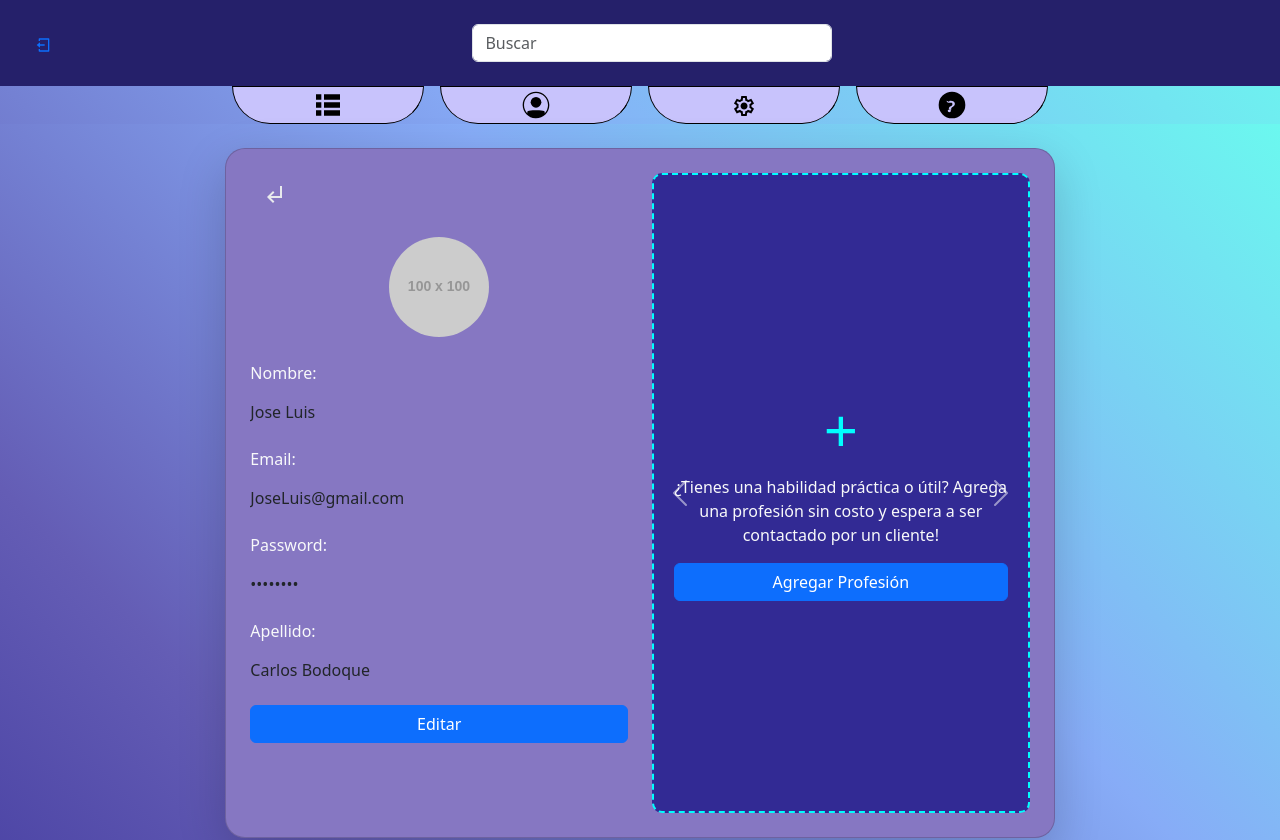
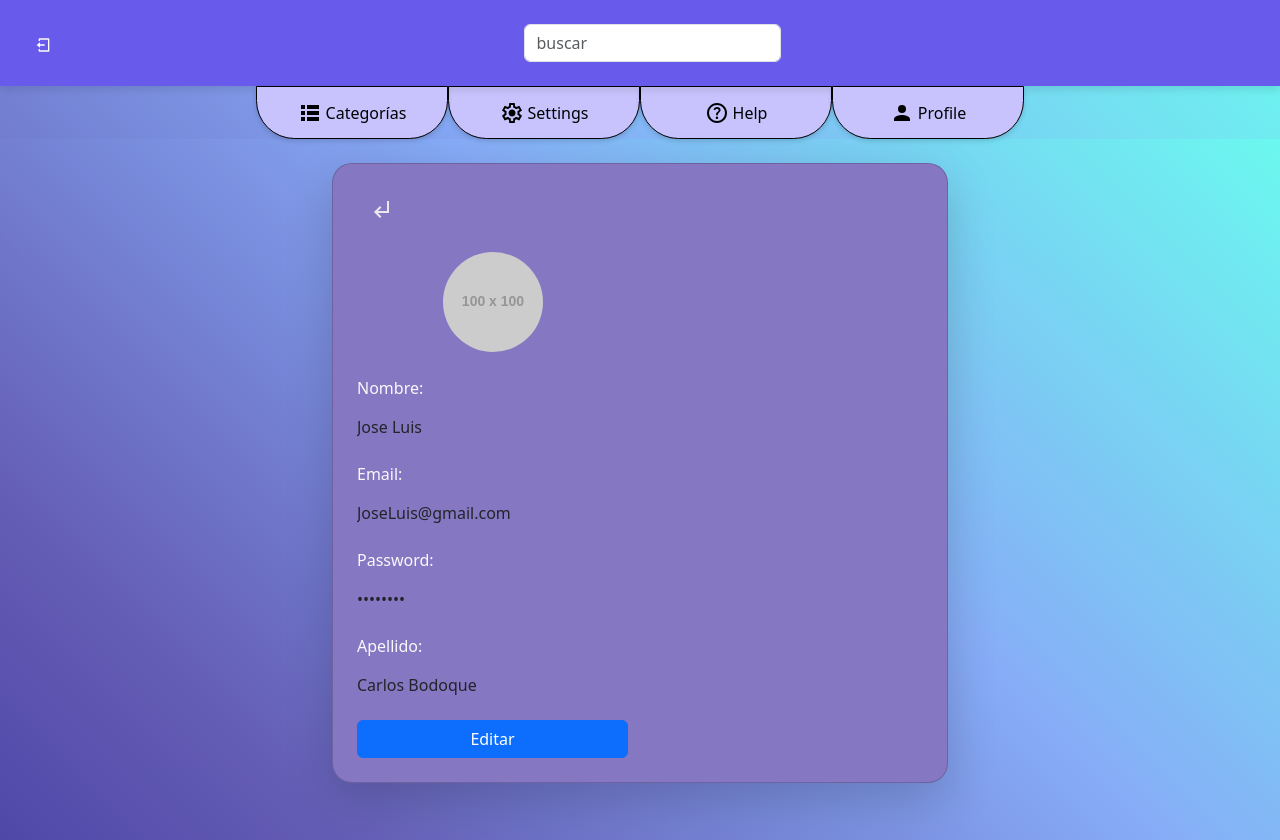
Before and after one commit to Ingbakk16/FrontProyectFinal, a React (Vite) app: page /profile in a window 1280 px wide. Shown: the top 840 px of the page. Built offline with nearby package versions, Linux system fonts and the light colour scheme; sample sign-in values are in the browser's storage.

Commit message:
header esteticamente areglado

```diff
--- a/src/components/ProfileUser/Profile.jsx
+++ b/src/components/ProfileUser/Profile.jsx
@@ -71,7 +71,7 @@ const Profile = ({ Name, Email, Surname, Password, profileImage }) => {
 
       <Container fluid className="py-4" style={{ background: "linear-gradient(45deg, #322A94, #645DB5, #87ACF7, #6BF8EF)", minHeight: "calc(100vw - 56px - 40px)" }}>
         <Row className="justify-content-center">
-          <Col md={8}>
+          <Col md={6}>
             <Card className="p-4 shadow-lg" style={{ backgroundColor: "#8677C2", borderRadius: "20px" }}>
               <Row>
                 <Col md={6}>
@@ -152,50 +152,6 @@ const Profile = ({ Name, Email, Surname, Password, profileImage }) => {
                     )}
                   </Form>
                 </Col>
-
-                <Col md={6} className="d-flex flex-column align-items-center">
-  {/* Carousel containing WorkerProfile Preview and Add Profession */}
-  <Carousel indicators={false} controls={true} className="w-100 h-100">
-    <Carousel.Item>
-      {/* WorkerProfile Preview */}
-      <div className="d-flex flex-column justify-content-center align-items-center text-light"
-        style={{
-          border: "1px solid #00FFFF",
-          borderRadius: "10px",
-          padding: "10px",
-          backgroundColor: "#2D195C",
-          height: "50vw"
-        }}>
-        <Image src={formData.profileImage} roundedCircle className="mb-2" style={{ width: "60px", height: "60px" }} />
-        <h5>{formData.Name}</h5>
-        <p>Profesion: {mono.profession}</p>
-        <Button onClick={EditWorkerHandler} variant="primary">
-          Ver Perfil
-        </Button>
-      </div>
-    </Carousel.Item>
-
-    <Carousel.Item>
-      {/* Add Profession Section */}
-      <div className="d-flex flex-column justify-content-center align-items-center"
-        style={{
-          border: "2px dashed #00FFFF",
-          borderRadius: "10px",
-          padding: "20px",
-          backgroundColor: "#322A94",
-          height: "50vw"
-        }}>
-        <div style={{ fontSize: "60px", color: "#00FFFF" }}>+</div>
-        <p className="text-light text-center">
-          ¿Tienes una habilidad práctica o útil? Agrega una profesión sin costo y espera a ser contactado por un cliente!
-        </p>
-        <Button className="w-100" onClick={WorkerRegisterHandler} variant="primary">
-          Agregar Profesión
-        </Button>
-      </div>
-    </Carousel.Item>
-  </Carousel>
-</Col>
               </Row>
             </Card>
           </Col>
--- a/src/components/header/buttons.css
+++ b/src/components/header/buttons.css
@@ -1,12 +1,83 @@
-.headers-buttons {
-    border-bottom-left-radius: 3vw; /* Esquina inferior izquierda circular */
-    border-bottom-right-radius: 3vw; /* Esquina inferior derecha circular */
-    border-top-left-radius: 0;  /* Esquinas superiores planas */
-    border-top-right-radius: 0;  /* Esquinas superiores planas */
-    height: 3vw;  /* Altura */
-    border-color: #000000;
-    width: 15vw;  /* Ancho */
-    color: #000000;
-    background-color: #C8C3FC;
-    padding: 2px;  /* Padding igual al p-2 de Bootstrap */
-  }
+/* General header styles */
+.header-navbar {
+  background-color: #685BEB;
+  box-shadow: 0 4px 8px rgba(0, 0, 0, 0.1);
+}
+
+.logout-button {
+  background-color: transparent;
+  color: #fff;
+}
+
+.menu-row {
+  display: flex;
+  justify-content: space-between;
+}
+
+.menu-container {
+  position: relative;
+  display: inline-block;
+
+}
+
+/* Estilos de los botones */
+.menu-button {
+  background-color: #C8C3FC;  /* Color de fondo */
+  color: #000000;  /* Color del texto */
+  border-bottom-left-radius: 3vw;  /* Esquina inferior izquierda circular */
+  border-bottom-right-radius: 3vw;  /* Esquina inferior derecha circular */
+  border-top-left-radius: 0;  /* Esquinas superiores planas */
+  border-top-right-radius: 0;  /* Esquinas superiores planas */
+  height: 3vw;  /* Altura del botón */
+  width: 15vw;  /* Ancho del botón */
+  padding: 2vw;
+  border-color: #000000;  /* Color del borde */
+  border-width: 1px;
+  border-style: solid;
+  display: flex;
+  align-items: center;
+  justify-content: center;
+  transition: background-color 0.3s ease;
+  box-shadow: 0 2px 5px rgba(0, 0, 0, 0.15);
+}
+
+.menu-button:hover {
+  background-color: #B0A0F0;
+}
+
+.menu-button svg {
+  margin-right: 4px;
+}
+
+/* Menú desplegable */
+.menu-dropdown {
+  position: absolute;
+  top: 100%;  /* Justo debajo del botón */
+  left: 0;
+  background-color: #C6B8FF;
+  border-radius: 0 0 8px 8px;  /* Solo bordes inferiores redondeados */
+  padding: 5px;
+  box-shadow: 0 4px 12px rgba(0, 0, 0, 0.1);
+  z-index: 100;
+  width: 100%;  /* Alinear el ancho del menú con el botón */
+}
+
+.menu-dropdown ul {
+  list-style: none;
+  padding: 0;
+  margin: 0;
+}
+
+.menu-dropdown li {
+  margin: 0.5rem 0;
+  font-size: 14px;
+}
+
+.menu-dropdown li a {
+  text-decoration: none;
+  color: #333;
+}
+
+.color{
+  color: #000000;
+}
--- a/src/components/header/header.jsx
+++ b/src/components/header/header.jsx
@@ -1,28 +1,30 @@
-import React, { useContext } from 'react';
-import { Navbar, Form, FormControl, Button, Container } from 'react-bootstrap';
+import React, { useContext, useState } from 'react';
+import { Navbar, Form, FormControl, Button, Container, Collapse } from 'react-bootstrap';
 import { AuthenticationContext } from '../services/authenticationContext/authentication.context';
 import { useNavigate } from "react-router-dom";
-import './buttons.css';
+import './buttons.css'; // Estilos actualizados
 
 const Header = () => {
   const { handleLogout } = useContext(AuthenticationContext);
   const navigate = useNavigate();
 
-  const profileHandler = () => navigate("/profile");
-  const categoriesHandler = () => navigate("/categories");
+  const [showCategories, setShowCategories] = useState(false);
+  const [showProfile, setShowProfile] = useState(false);
+
+  const toggleCategories = () => setShowCategories(!showCategories);
+  const toggleProfile = () => setShowProfile(!showProfile);
+
   const settingsHandler = () => navigate("/settings");
   const helpHandler = () => navigate("/help");
 
   return (
-    <div >
-      {/* recorar, header = div con color del fondo + header + contenido + /div */}
+    <div className="header-container">
       {/* Header Navbar */}
-      <Navbar expand="lg" className="p-3" style={{ backgroundColor:'#25206A' }}>
+      <Navbar expand="lg" className="p-3 header-navbar">
         <Container fluid className="justify-content-between">
-          {/* Logout Button */}
           <Button
             variant="outline-primary"
-            className="rounded-circle border-0 p-2 shadow-none"
+            className="rounded-circle border-0 p-2 shadow-none logout-button"
             onClick={handleLogout}
           >
             <svg xmlns="http://www.w3.org/2000/svg" width="1em" height="1em" viewBox="0 0 24 24">
@@ -31,64 +33,87 @@ const Header = () => {
           </Button>
 
           {/* Search Form */}
-          <Form className="d-flex mx-auto my-2" style={{ width: '30%' }}>
+          <Form className="d-flex search-form mx-auto my-2">
             <FormControl
               type="text"
-              placeholder="Buscar"
+              placeholder="buscar"
               className="me-2"
-              aria-label="Buscar" />
+              aria-label="Buscar"
+            />
           </Form>
         </Container>
       </Navbar>
 
-      {/* Row of Buttons under the Header */}
-      <div >
+      {/* Menu Row */}
+      <div className="menu-row">
         <Container className="d-flex justify-content-center">
+
           {/* Categories Button */}
+          <div className="menu-container">
             <Button
-
-            className="mx-2 headers-buttons"
-            onClick={categoriesHandler}>
-            <svg xmlns="http://www.w3.org/2000/svg" width="10em" height="2em" viewBox="0 0 24 24">
+              className="menu-button"
+              onClick={toggleCategories}
+            >
+              <svg xmlns="http://www.w3.org/2000/svg" width="24" height="24" viewBox="0 0 24 24">
                 <path fill="currentColor" d="M3 4h4v4H3zm0 6h4v4H3zm0 6h4v4H3zm6-12h12v4H9zm0 6h12v4H9zm0 6h12v4H9z"/>
               </svg>
+              <span>Categorías</span>
+            </Button>
+
+            <Collapse in={showCategories}>
+              <div className="menu-dropdown">
+                <ul>
+                  <li>Gardener</li>
+                  <li>Mechanic</li>
+                  <li>Electrician</li>
+                  <li>Plumber</li>
+                  <li><a href="#">view all...</a></li>
+                </ul>
+              </div>
+            </Collapse>
+          </div>
+
+          {/* Settings Button */}
+          <Button className="menu-button" onClick={settingsHandler}>
+          <svg xmlns="http://www.w3.org/2000/svg" height="24px" viewBox="0 -960 960 960" width="24px"
+          ><path d="m370-80-16-128q-13-5-24.5-12T307-235l-119 50L78-375l103-78q-1-7-1-13.5v-27q0-6.5 1-13.5L78-585l110-190 119 50q11-8 23-15t24-12l16-128h220l16 128q13 5 24.5 12t22.5 15l119-50 110 190-103 78q1 7 1 13.5v27q0 6.5-2 13.5l103 78-110
+          190-118-50q-11 8-23 15t-24 12L590-80H370Zm70-80h79l14-106q31-8 57.5-23.5T639-327l99 41 39-68-86-65q5-14 7-29.5t2-31.5q0-16-2-31.5t-7-29.5l86-65-39-68-99 42q-22-23-48.5-38.5T533-694l-13-106h-79l-14 106q-31 8-57.5
+          23.5T321-633l-99-41-39 68 86 64q-5 15-7 30t-2 32q0 16 2 31t7 30l-86 65 39 68 99-42q22 23 48.5 38.5T427-266l13 106Zm42-180q58 0 99-41t41-99q0-58-41-99t-99-41q-59 0-99.5 41T342-480q0 58 40.5 99t99.5 41Zm-2-140Z"/>
+          </svg>
+            <span>Settings</span>
+          </Button>
+
+          {/* Help Button */}
+          <Button className="menu-button" onClick={helpHandler}>
+          <svg xmlns="http://www.w3.org/2000/svg" height="24px" viewBox="0 -960 960 960"
+          width="24px">
+          <path d="M478-240q21 0 35.5-14.5T528-290q0-21-14.5-35.5T478-340q-21 0-35.5 14.5T428-290q0 21 14.5 35.5T478-240Zm-36-154h74q0-33 7.5-52t42.5-52q26-26 41-49.5t15-56.5q0-56-41-86t-97-30q-57 0-92.5 30T342-618l66 26q5-18 22.5-39t53.5-21q32 0 48 17.5t16 38.5q0 20-12 37.5T506-526q-44 39-54 59t-10 73Zm38 314q-83 0-156-31.5T197-197q-54-54-85.5-127T80-480q0-83 31.5-156T197-763q54-54 127-85.5T480-880q83 0 156 31.5T763-763q54 54 85.5 127T880-480q0 83-31.5 156T763-197q-54 54-127 85.5T480-80Zm0-80q134 0 227-93t93-227q0-134-93-227t-227-93q-134 0-227 93t-93 227q0 134 93 227t227 93Zm0-320Z"/>
+          </svg>
+            <span>Help</span>
           </Button>
 
           {/* Profile Button */}
+          <div className="menu-container">
             <Button
-
-            className="mx-2 headers-buttons"
-            onClick={profileHandler}>
-            <svg xmlns="http://www.w3.org/2000/svg" width="10em" height="2em" viewBox="0 0 48 48">
-              <g fill="currentColor">
-                <path d="M32 20a8 8 0 1 1-16 0a8 8 0 0 1 16 0"/>
-                <path fillRule="evenodd" d="M23.184 43.984C12.517 43.556 4 34.772 4 24C4 12.954 12.954 4 24 4s20 8.954 20 20s-8.954 20-20 20h-.274q-.272 0-.542-.016M11.166 36.62a3.028 3.028 0 0 1 2.523-4.005c7.796-.863 12.874-.785 20.632.018a2.99 2.99 0 0 1 2.498 4.002A17.94 17.94 0 0 0 42 24c0-9.941-8.059-18-18-18S6 14.059 6 24c0 4.916 1.971 9.373 5.166 12.621" clipRule="evenodd"/>
-              </g>
+              className="menu-button"
+              onClick={toggleProfile}
+            >
+              <svg xmlns="http://www.w3.org/2000/svg" width="24" height="24" viewBox="0 0 24 24">
+                <path d="M12 12a4 4 0 1 1 0-8a4 4 0 0 1 0 8m0 2c-2.67 0-8 1.34-8 4v2h16v-2c0-2.66-5.33-4-8-4z"/>
               </svg>
+              <span className="color" >Profile</span>
             </Button>
 
-          {/* Settings Button */}
-          <Button
-            variant="outline-primary"
-            className="mx-2 headers-buttons"
-            onClick={settingsHandler}>
-            <svg xmlns="http://www.w3.org/2000/svg" height="24px" viewBox="0 -960 960 960" width="24px" >
-            <path d="m370-80-16-128q-13-5-24.5-12T307-235l-119 50L78-375l103-78q-1-7-1-13.5v-27q0-6.5 1-13.5L78-585l110-190 119 50q11-8 23-15t24-12l16-128h220l16 128q13 5 24.5 12t22.5 15l119-50 110 190-103 78q1 7 1 13.5v27q0 6.5-2 13.5l103 78-110 190-118-50q-11 8-23 15t-24 12L590-80H370Zm70-80h79l14-106q31-8 57.5-23.5T639-327l99 41 39-68-86-65q5-14 7-29.5t2-31.5q0-16-2-31.5t-7-29.5l86-65-39-68-99 42q-22-23-48.5-38.5T533-694l-13-106h-79l-14 106q-31 8-57.5 23.5T321-633l-99-41-39 68 86 64q-5 15-7 30t-2 32q0 16 2 31t7 30l-86 65 39 68 99-42q22 23 48.5 38.5T427-266l13 106Zm42-180q58 0 99-41t41-99q0-58-41-99t-99-41q-59 0-99.5 41T342-480q0 58 40.5 99t99.5 41Zm-2-140Z"/>
-            </svg>
-          </Button>
-
-
-          {/* Help Button */}
-          <Button
-            variant="outline-primary"
-            className="mx-2 headers-buttons"
-            onClick={helpHandler}
-          >
-            <svg xmlns="http://www.w3.org/2000/svg" width="9em" height="2em" viewBox="0 0 24 24">
-              <path fill="currentColor" d="M12 2a10 10 0 0 1 10 10a10 10 0 1 1-20 0a10 10 0 0 1 10-10zM7.893 8.8c.178 1.248 1.288 1.552 2.236 1.552c.984 0 2.207-.453 2.207 1.012c0 1.012-.984 1.21-1.804 1.806c-.715.482-.97 1.179-.852 1.936l.029.453h1.754l-.03-.39c-.12-.937.178-1.162.937-1.65c.773-.484 1.788-1.057 1.788-2.407c0-1.695-1.407-2.342-3.07-2.342c-.568 0-1.702.106-1.872 1.07h1.154zm2.113 6.54a1.05 1.05 0 0 0-1.178 1.048c0 .615.452 1.093 1.178 1.093c.74 0 1.178-.5 1.178-1.093c0-.615-.484-1.048-1.178-1.048z"/>
-            </svg>
-          </Button>
-
+            <Collapse in={showProfile}>
+              <div className="menu-dropdown">
+                <ul>
+                  <li>Edit</li>
+                  <li>Saved workers</li>
+                  <li>Become worker</li>
+                </ul>
+              </div>
+            </Collapse>
+          </div>
         </Container>
       </div>
     </div>
```
Also changed, not shown: src/App.jsx (+8 -4 lines). Lines whose indentation alone changed are shown as unchanged.
